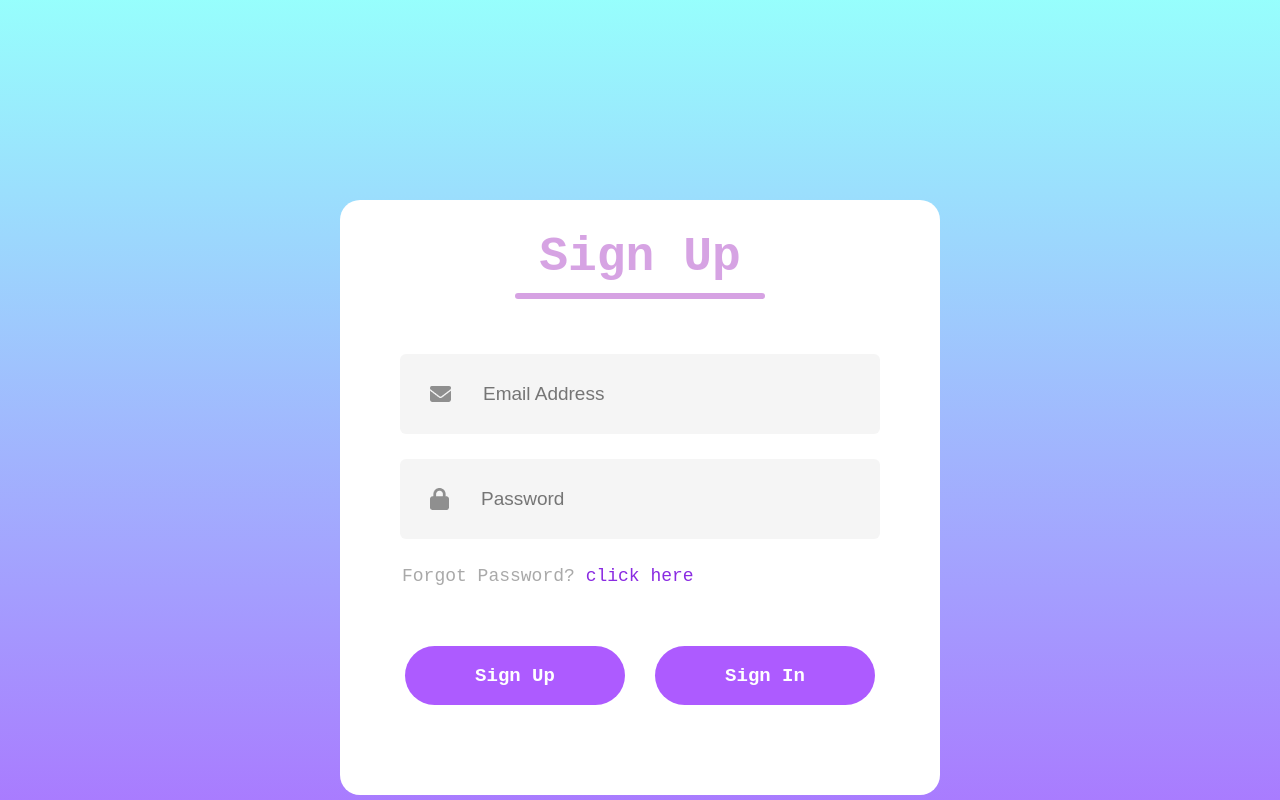
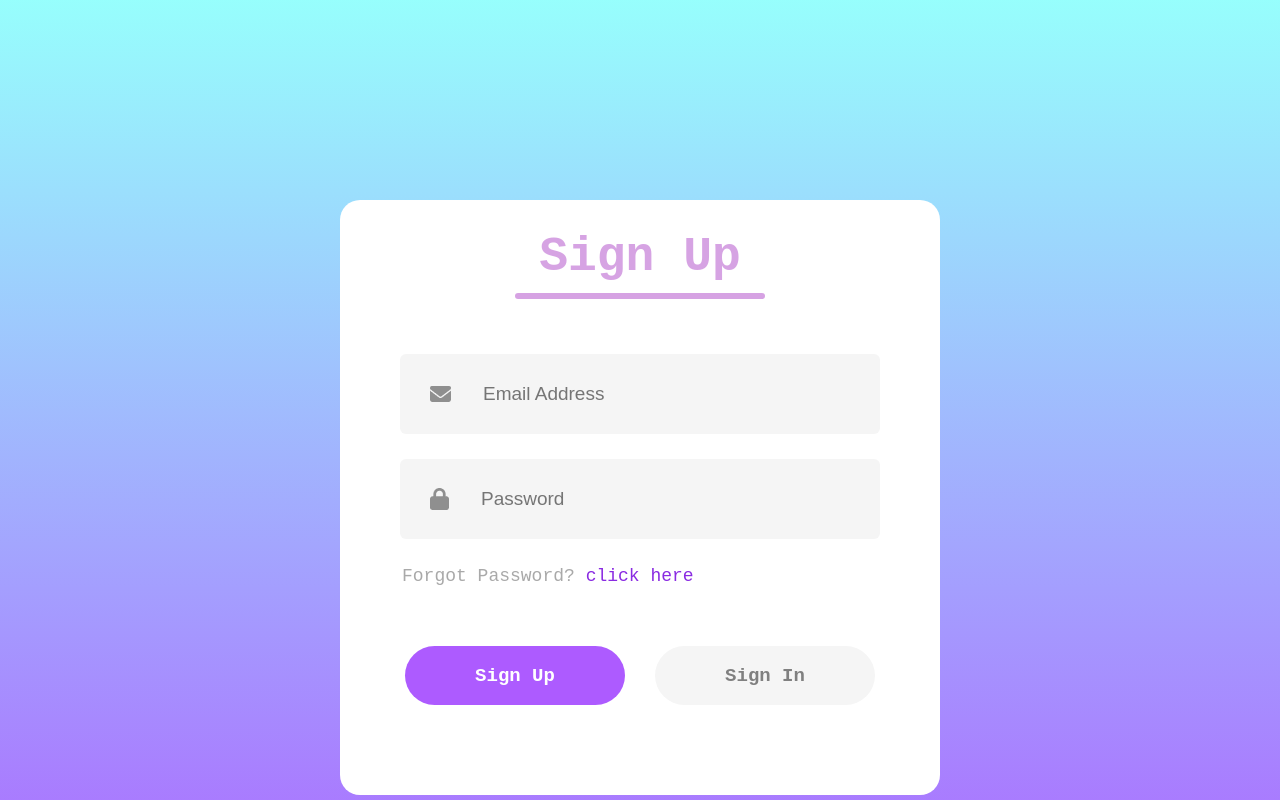
Before and after one commit to e-clawson/to-do-project, a React (Vite) app in the folder to-do-frontend/: page / in a window 1280 px wide. Shown: the top 800 px of the page. Built offline with nearby package versions, Linux system fonts and the light colour scheme.

Commit message:
added styling for gray button to signup and sign in buttons

```diff
--- a/to-do-frontend/src/components/login/signInSignUp.css
+++ b/to-do-frontend/src/components/login/signInSignUp.css
@@ -93,3 +93,8 @@
     font-weight: 700;
     cursor: pointer;
 }
+
+.gray{
+   background: whitesmoke;
+   color: grey;
+}
```
